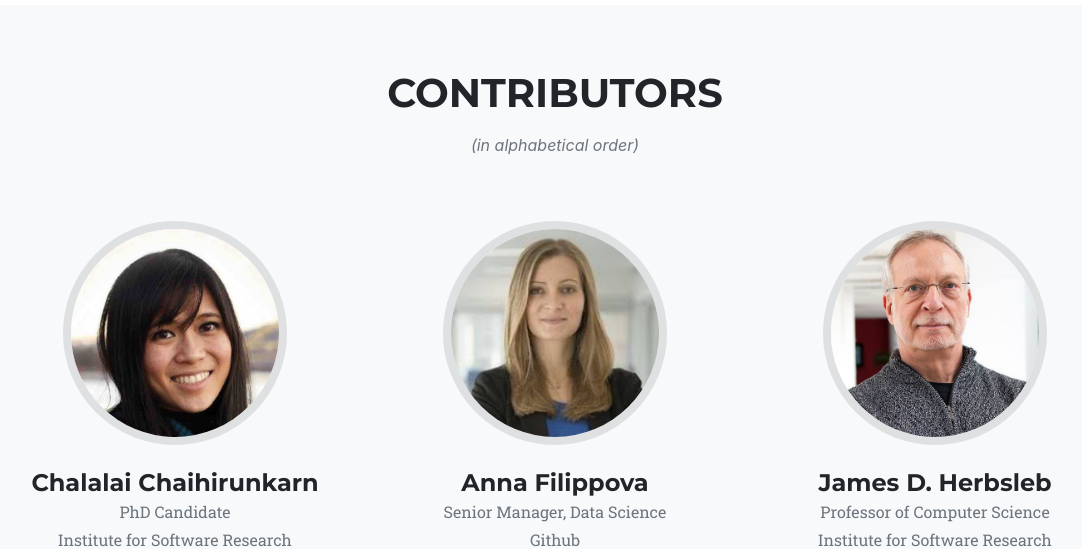
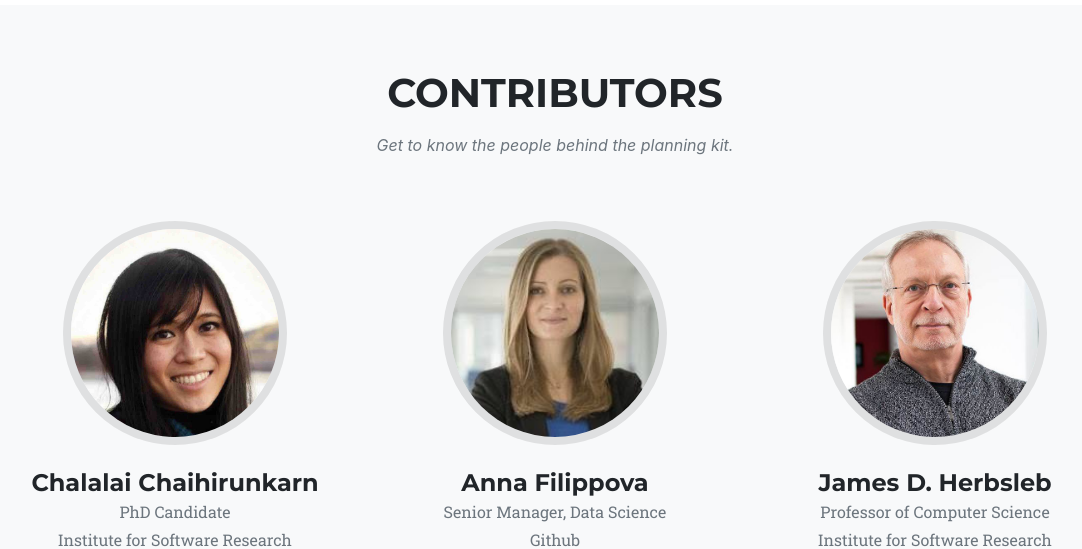
Before and after one commit to alexandernolte/alexandernolte.github.io, a plain HTML site: page hackathon-planning-kit/index.html in a window 1280 px wide. Shown: the part 6420-6969 px from the top of the page, without its empty margins (85-1167 px from the left). Drawn offline with nearby package versions, Linux system fonts and the light colour scheme; files whose address does not match are found by name; a web font is replaced by a local one.

Commit message:
update contributors

```diff
--- a/hackathon-planning-kit/index.html
+++ b/hackathon-planning-kit/index.html
@@ -425,7 +425,7 @@
             <div class="container">
                 <div class="text-center">
                     <h2 class="section-heading text-uppercase">Contributors</h2>
-                    <h3 class="section-subheading text-muted">(in alphabetical order)</h3>
+                    <h3 class="section-subheading text-muted">Get to know the people behind the planning kit.</h3>
                 </div>
                 <div class="row">
                     <div class="col-lg-4">
```
